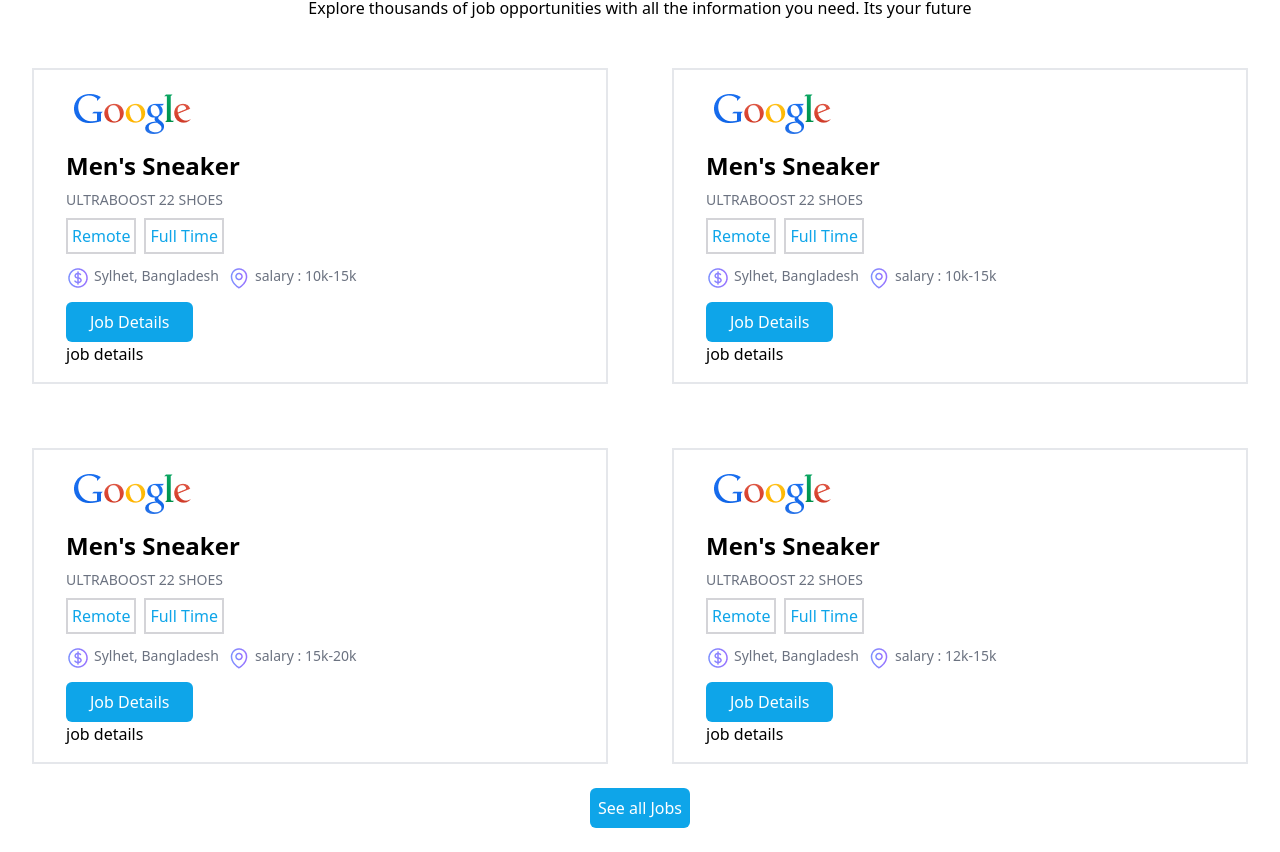
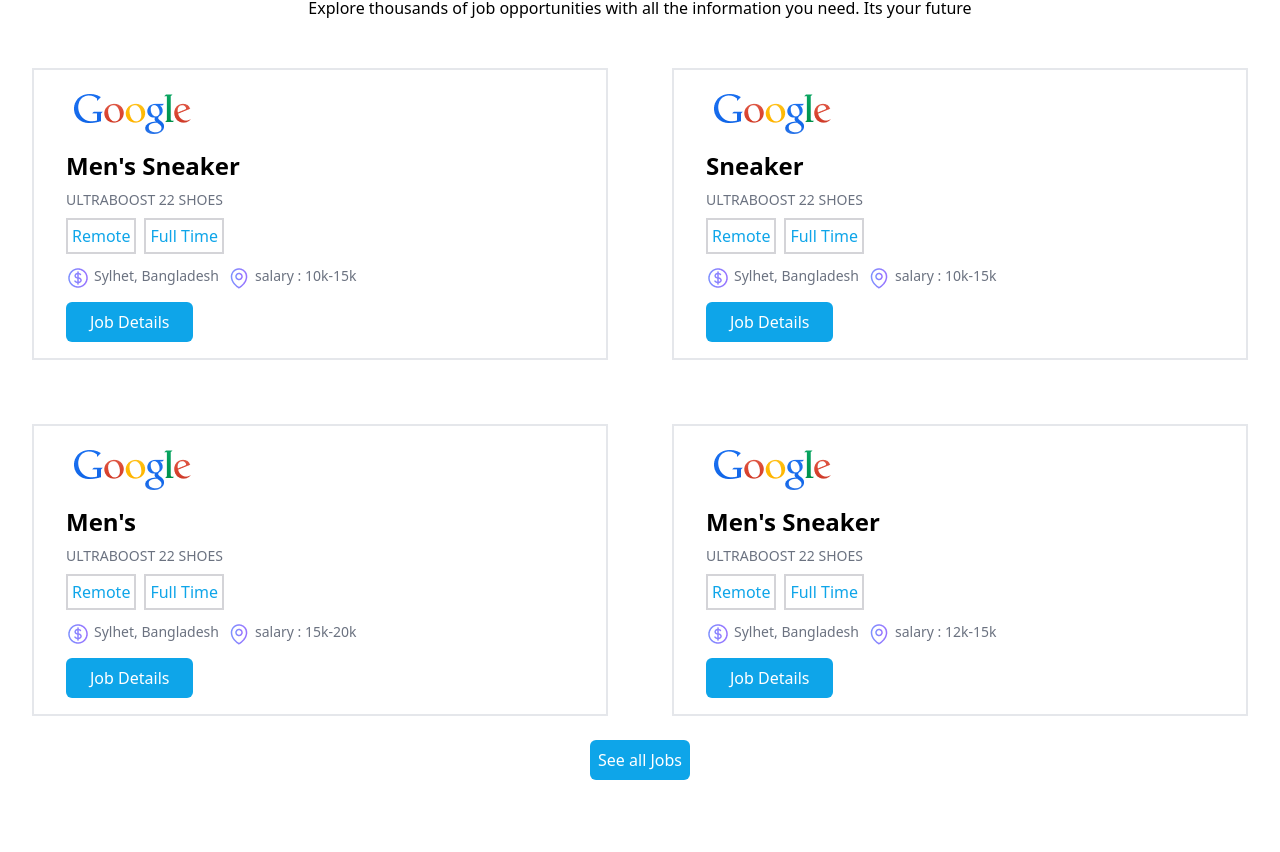
Before and after one commit to Iqubal905/job-opportunity, a React (Vite) app: page / in a window 1280 px wide. Shown: the part 1037-1889 px from the top of the page. After the commit the page ends 1841 px from the top, so only its background shows below. Built offline with nearby package versions, Linux system fonts and the light colour scheme.

Commit message:
detailsButtonOk

```diff
--- a/public/jobFeatured.json
+++ b/public/jobFeatured.json
@@ -12,7 +12,7 @@
     },
     {
         "id": "2",
-        "title": "Men's Sneaker",
+        "title": "Sneaker",
         "subTitle": "ULTRABOOST 22 SHOES",
         "address": "Sylhet, Bangladesh",
         "salary": "salary : 10k-15k",
@@ -23,7 +23,7 @@
     },
     {
         "id": "3",
-        "title": "Men's Sneaker",
+        "title": "Men's ",
         "subTitle": "ULTRABOOST 22 SHOES",
         "address": "Sylhet, Bangladesh",
         "salary": "salary : 15k-20k",
--- a/src/computent/Featured.jsx
+++ b/src/computent/Featured.jsx
@@ -1,10 +1,9 @@
 import React from 'react';
 import { Link, useParams } from 'react-router-dom';
-import JobDetails from './JobDetails';
+
 
 const Featured = ({feature}) => {
     const {id, logo, icon_location, icon_salary, title, subTitle, salary, address} = feature
-
 
 
     return (
@@ -28,11 +27,7 @@
             </div>
 
            <button className=' text-white bg-sky-500 rounded-md p-2 mt-3'> <Link className='m-2 p-2' to={`/job/${id}`}>Job Details</Link></button>
-       {
-        <JobDetails
-        feature={feature}
-        ></JobDetails>
-       }
+
 
         </div>
     );
--- a/src/computent/Homes.jsx
+++ b/src/computent/Homes.jsx
@@ -43,6 +43,7 @@
     <div className=' grid grid-cols-2 gap-16'>
     {
 features.map(feature => <Featured
+     key={feature.id}
     feature={feature}
 ></Featured>)
      }
--- a/src/computent/JobDetails.jsx
+++ b/src/computent/JobDetails.jsx
@@ -1,20 +1,29 @@
-import React from 'react';
+import React, { useEffect, useState } from 'react';
 import { useLoaderData, useParams } from 'react-router-dom';
 
-const JobDetails = ({feature}) => {
-
-
-    const details = useParams();
-   {
+const JobDetails = () => {
 
 
 
+   const id = useParams()
+    console.log(id);
+const allJobs = useLoaderData([])
+console.log(allJobs);
 
-   }
 
+const [singlejob, setSinglejob]  = useState([])
+
+ useEffect(()=>{
+  const ele =  allJobs.find(job => job.id === id.jobId );
+    console.log(ele);
+    setSinglejob(ele)
+ },[])
     return (
         <div>
-            <h2>job details</h2>
+            <h2>{singlejob.title}</h2>
+            <h2 className=' text-8xl'>{singlejob.id}</h2>
+            <h2>{singlejob.address}</h2>
+            <h2>{singlejob.salary}</h2>
         </div>
     );
 };
--- a/src/main.jsx
+++ b/src/main.jsx
@@ -34,7 +34,7 @@
     {
       path: '/job/:jobId',
       element: <JobDetails />,
-      loader: ({params}) => fetch(`jobFeatured.json/${params.jobId}`)
+      loader:()=>fetch('jobFeatured.json')
     },
     {
       path: '/statistics',
```
